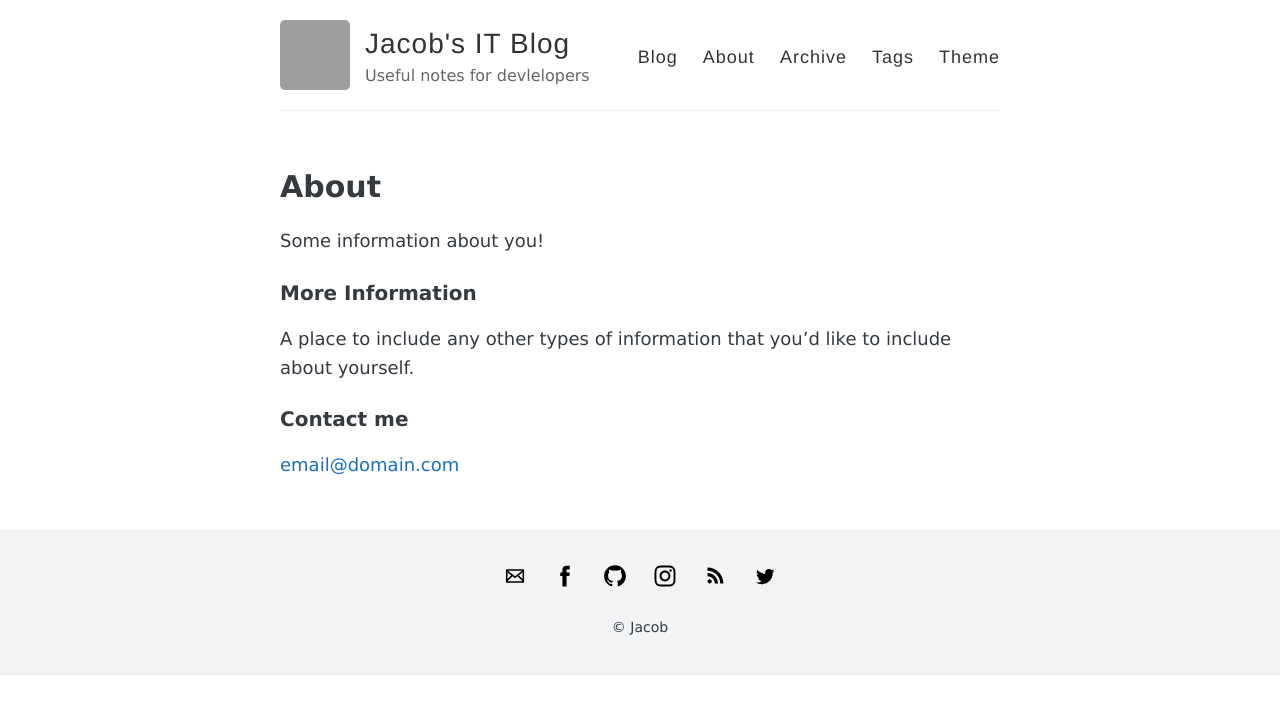
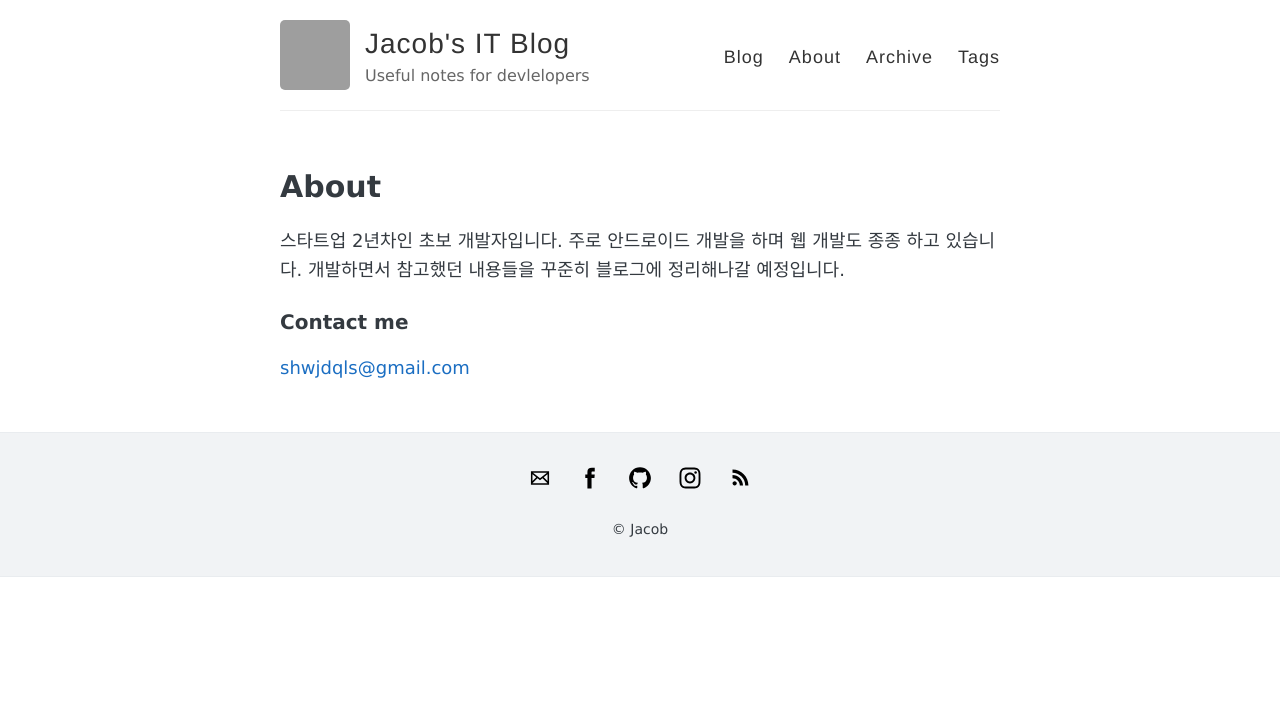
Before and after one commit to shwjdqls/shwjdqls.github.io, a Jekyll site: the page built from about.md, in a window 1280 px wide. Shown: the top 714 px of the page. Built offline with Jekyll 4.4.1, drawn with Linux system fonts in a browser that asks for light colours; grey boxes are pictures that could not be loaded.

Commit message:
내비게이션 수정, github 페이지 수정, about 페이지 수정

```diff
--- a/_config.yml
+++ b/_config.yml
@@ -28,8 +28,8 @@ navigation:
     url: /archive
   - name: Tags
     url: /tags
-  - name: Theme
-    url: https://github.com/AWEEKJ/kiko-now
+  # - name: Theme
+    # url: https://github.com/AWEEKJ/kiko-now
 
 # Pagination
 paginate: 5
@@ -41,7 +41,7 @@ footer-links:
   email: shwjdqls@gmail.com
   facebook: jeongbin.noh
   flickr:
-  github: noh-jacob
+  github: shwjdqls
   googleplus: # anything in your profile username that comes after plus.google.com/
   instagram: shwjdqls
   linkedin:
@@ -49,7 +49,7 @@ footer-links:
   rss: true
   stackoverflow: # your stackoverflow profile, e.g. "users/50476/bart-kiers"
   tumblr: # https://<username>.tumblr.com
-  twitter: jekyllrb
+  twitter:
   youtube: # channel/<your_long_string> or user/<user-name>
 
 # Text under the icons in footer
@@ -64,7 +64,7 @@ google_analytics: UA-131796062-2
 
 # Your website URL (e.g. http://barryclark.github.io or http://www.barryclark.co)
 # Used for Sitemap.xml and your RSS feed
-url: https://noh-jacob.github.io/
+url: https://shwjdqls.github.io/
 
 # If you're hosting your site at a Project repository on GitHub pages
 # (http://yourusername.github.io/repository-name)
--- a/about.md
+++ b/about.md
@@ -4,12 +4,8 @@ title: About
 permalink: /about/
 ---
 
-Some information about you!
-
-### More Information
-
-A place to include any other types of information that you'd like to include about yourself.
+스타트업 2년차인 초보 개발자입니다. 주로 안드로이드 개발을 하며 웹 개발도 종종 하고 있습니다. 개발하면서 참고했던 내용들을 꾸준히 블로그에 정리해나갈 예정입니다.
 
 ### Contact me
 
-[email@domain.com](mailto:email@domain.com)
+[shwjdqls@gmail.com](mailto:shwjdqls@gmail.com)
```
Also changed, not shown: _posts/2019-10-13-android-fullscreen.md (+1 -1 lines).
